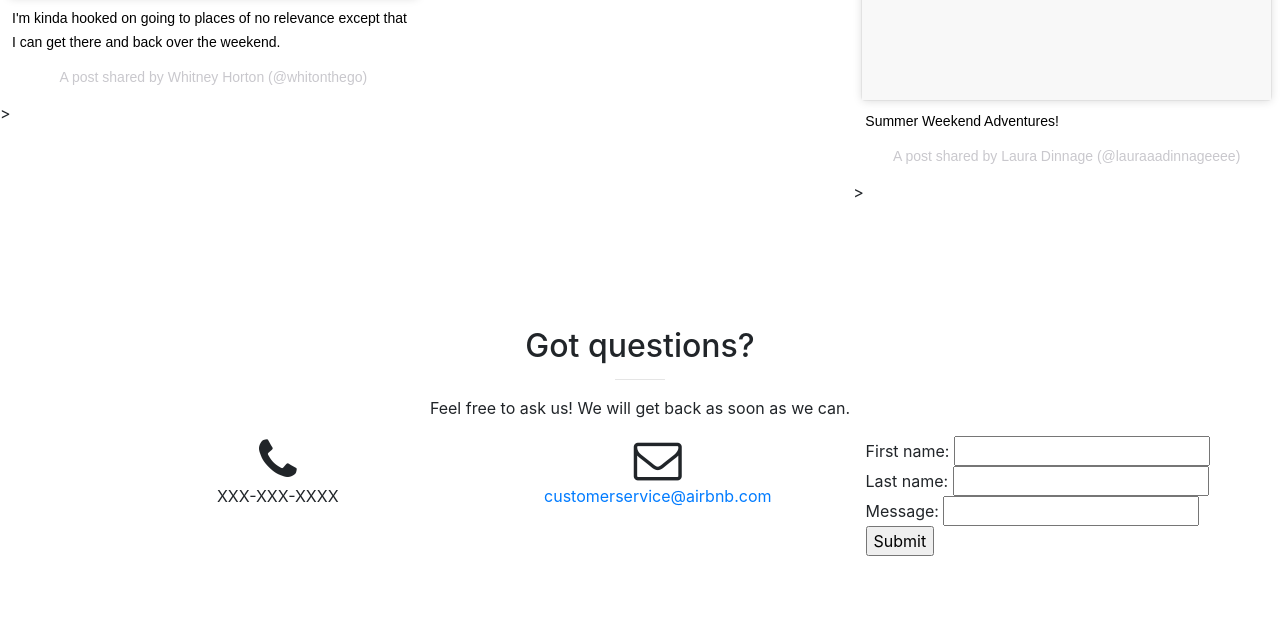
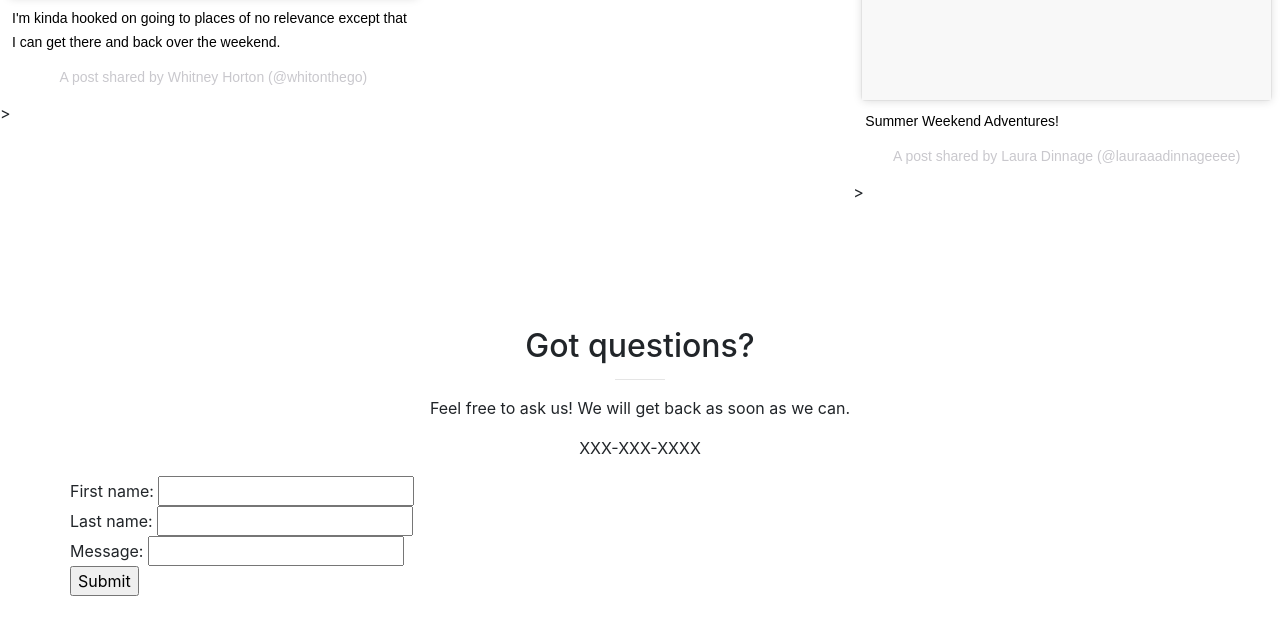
Before and after one commit to smii1002/AirbnbLiveThere, a website with bundled scripts: page landing-page-a.html in a window 1280 px wide. Shown: the part 3126-3760 px from the top of the page. Built offline with nearby package versions, Linux system fonts and the light colour scheme; a script that the page names is missing.

Commit message:
landing page updates

```diff
--- a/landing-page-a.html
+++ b/landing-page-a.html
@@ -227,20 +227,10 @@
             <h2 class="section-heading">Got questions?</h2>
             <hr class="primary">
             <p>Feel free to ask us! We will get back as soon as we can.</p>
+            <p>XXX-XXX-XXXX</p>
           </div>
         </div>
         <div class="row">
-          <div class="col-lg-4 ml-auto text-center">
-            <i class="fa fa-phone fa-3x sr-contact"></i>
-            <p>XXX-XXX-XXXX</p>
-          </div>
-          <div class="col-lg-4 mr-auto text-center">
-            <i class="fa fa-envelope-o fa-3x sr-contact"></i>
-            <p>
-              <a href="mailto:your-email@your-domain.com">customerservice@airbnb.com</a>
-            </p>
-          </div>
-
           <form action="/action_page.php">
             First name: <input type="text" name="fname"><br>
             Last name: <input type="text" name="lname"><br>
```
